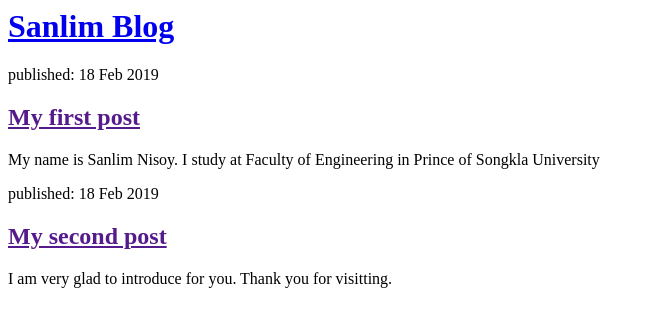
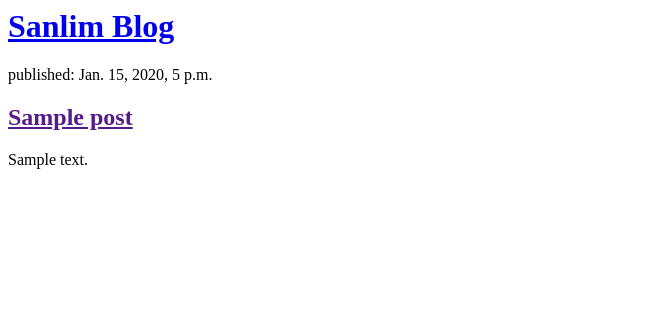
Before and after one commit to Sanlim/my-first-blog, a Django app: template blog/templates/blog/post_list.html in a window 1280 px wide. Shown: the top 327 px of the page, without its empty margins (0-654 px from the left). Run offline with Django 3.2, Linux system fonts and the light colour scheme; the template is opened without the code that fills it: values that come from a table or form of the project are taken from there, others are empty; tables that the repository leaves empty hold one stand-in row (values such as "Sample post"); parts of the project's set-up code (start-up, migrations or seed data) failed here and were passed over.

Commit message:
one more

```diff
--- a/blog/templates/blog/post_list.html
+++ b/blog/templates/blog/post_list.html
@@ -4,21 +4,15 @@
     </head>
 
 	<body>
-		<div>
-			<h1><a	href="/">Sanlim Blog</a></h1>
-		</div>
-
         <div>
-			<p>published: 18 Feb 2019</p>
-				<h2><a	href="">My	first	post</a></h2>
-					<p>My name is Sanlim Nisoy. I study at Faculty of Engineering in Prince of Songkla
-                        University</p>
-		</div>
-
-        <div>
-			<p>published: 18 Feb 2019</p>
-	        <h2><a	href="">My	second	post</a></h2>
-			<p>I am very glad to introduce for you. Thank you for visitting.</p>
+				<h1><a	href="/">Sanlim	Blog</a></h1>
         </div>
+            {%	for	post	in	posts	%}
+				<div>
+					<p>published:	{{	post.published_date	}}</p>
+				    <h2><a	href="">{{	post.title	}}</a></h2>
+					<p>{{ post.text|linebreaksbr }}</p>
+				</div>
+            {%	endfor	%}
 	</body>
 </html>
--- a/blog/views.py
+++ b/blog/views.py
@@ -1,6 +1,9 @@
 from django.shortcuts import render
+from django.utils import timezone
+from .models import Post
 
 # Create your views here.
 
 def post_list(request):
-    return render(request, 'blog/post_list.html', {})
+    posts = Post.objects.filter(published_date__lte=timezone.now()).order_by('published_date')
+    return render(request, 'blog/post_list.html', {'posts':	posts})
```
